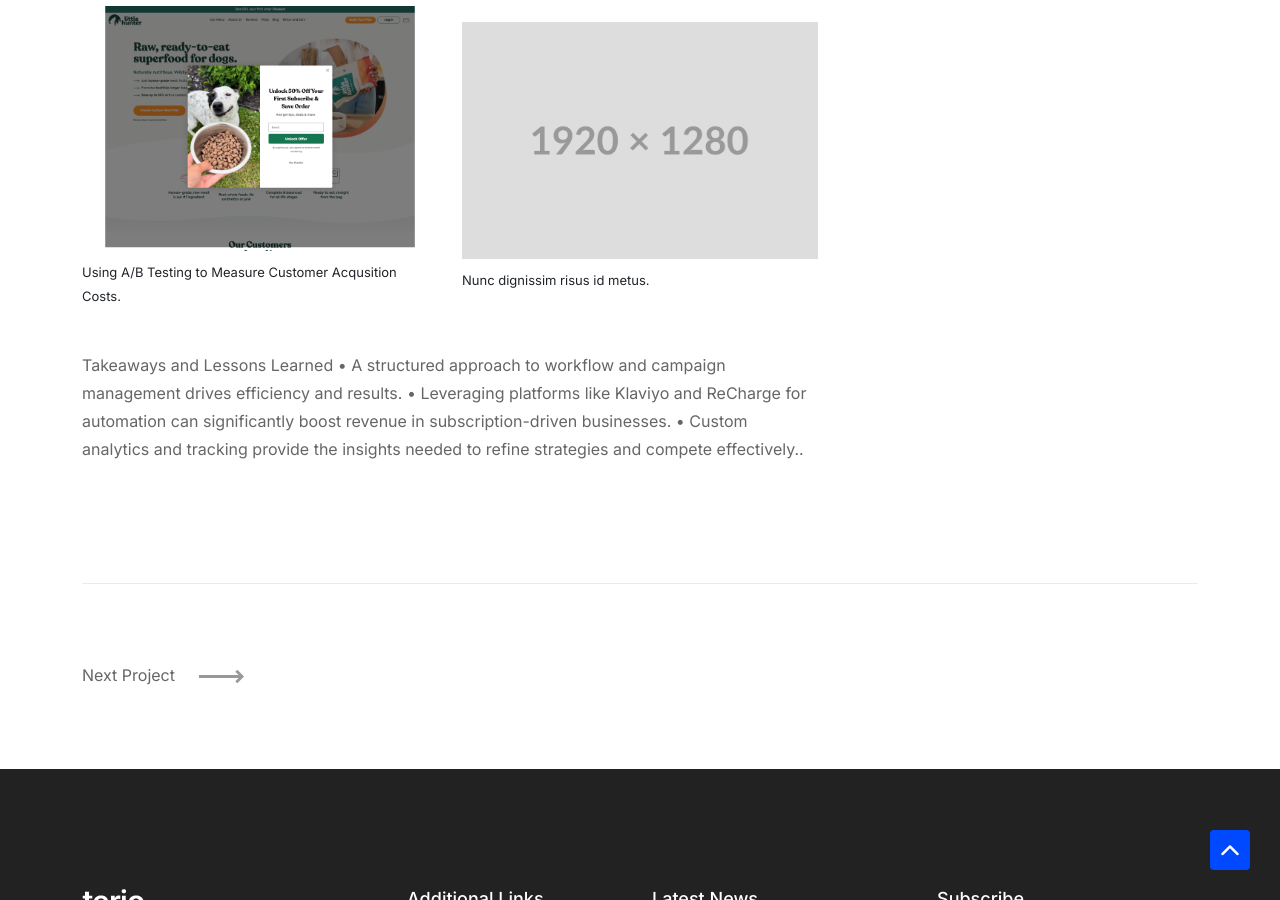
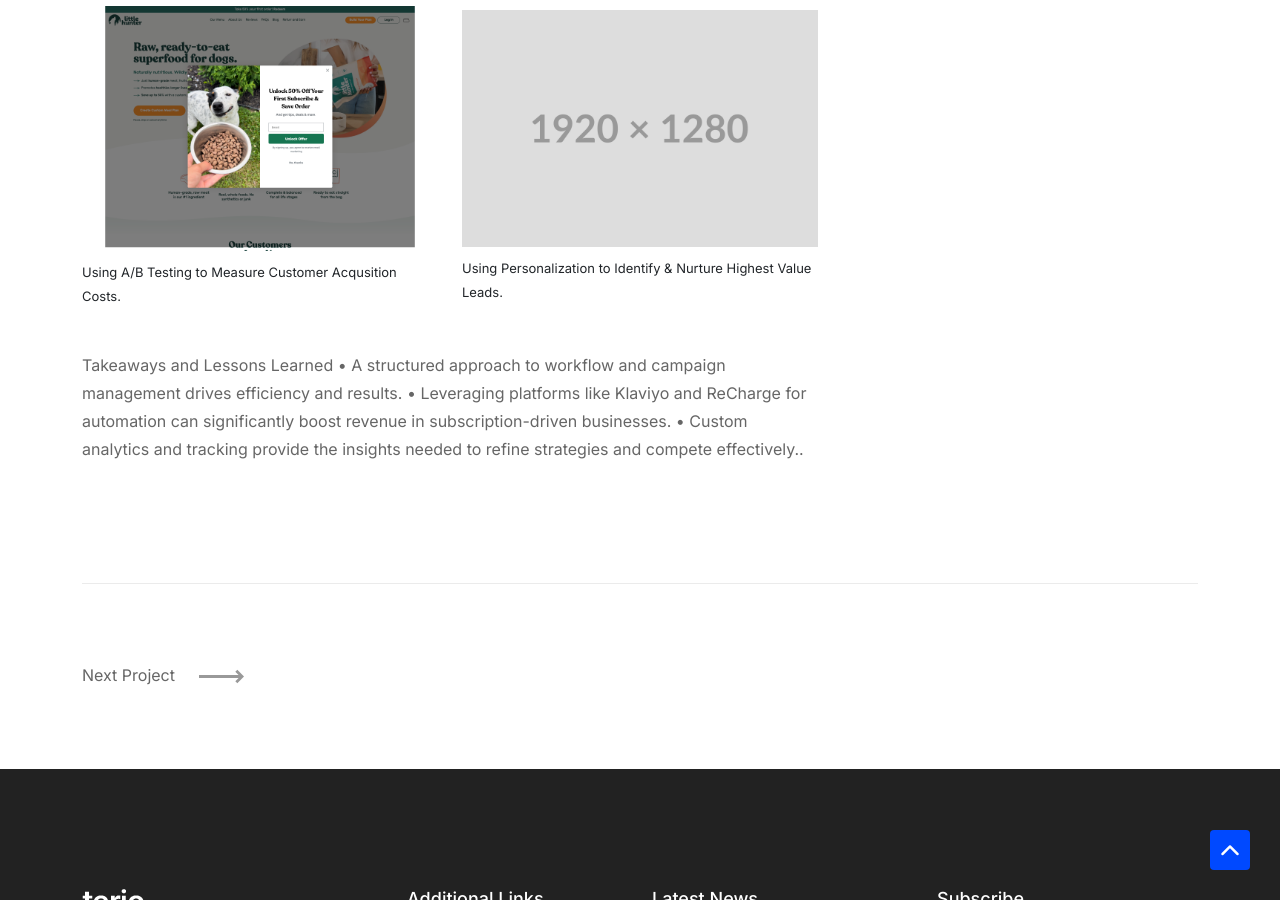
Before and after one commit to swagner2/retentionxt, a Jekyll site: the page built from _works/little-hunter.md, in a window 1280 px wide and 900 px high, scrolled down 2194 px. Built offline with Jekyll 4.4.1, drawn with Linux system fonts in a browser that asks for light colours; a script that is not in the unit is left out.

Commit message:
LH -edits 2

```diff
--- a/_works/little-hunter.md
+++ b/_works/little-hunter.md
@@ -28,7 +28,7 @@ images:
   - label: "Using A/B Testing to Measure Customer Acqusition Costs."
     image: "assets/img/LH-pop-up.png"
 
-  - label: "Nunc dignissim risus id metus."
+  - label: "Using Personalization to Identify & Nurture Highest Value Leads."
     image: "assets/img/project-5.jpeg"
 
 description2:
```
